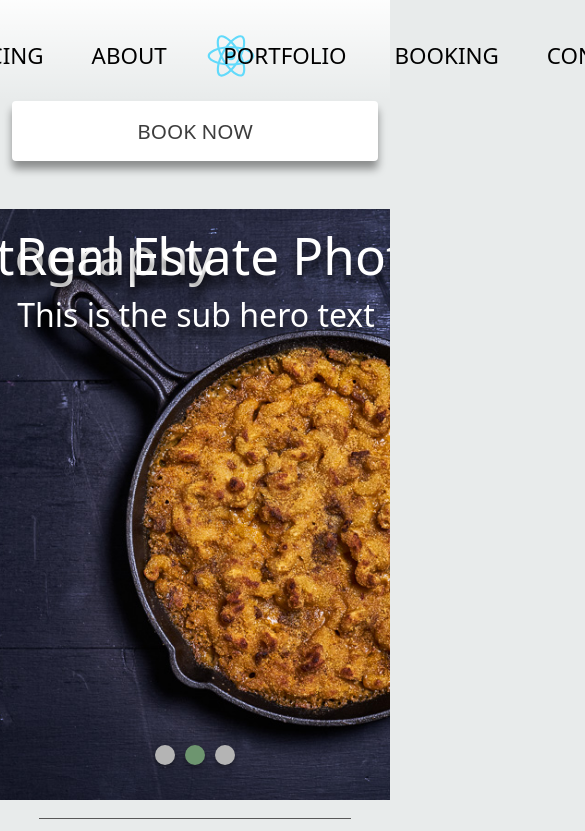
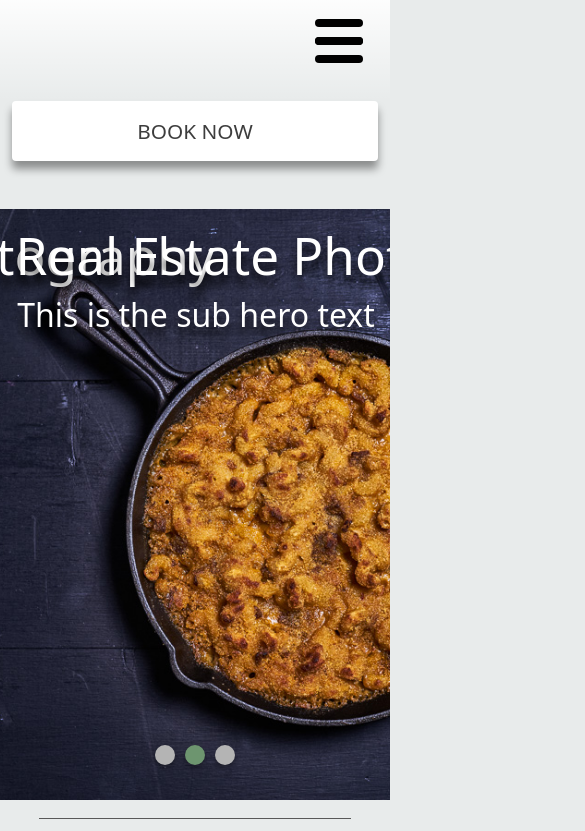
Before and after one commit to FleuryCode/OneWallMedia, a React (Create React App) app: page / in a window 390 px wide. Shown: the top 831 px of the page, 585 px wide, since content can reach past the window. Built offline with nearby package versions, Linux system fonts and the light colour scheme; no server answers.

Commit message:
Added mobile navigation.

```diff
--- a/src/components/Navigation/Navigation.jsx
+++ b/src/components/Navigation/Navigation.jsx
@@ -1,13 +1,19 @@
-import React from "react";
+import React, { useState } from "react";
 import './Navigation.styles.scss';
 import { Link } from "react-router-dom";
 import logo from '../../logo.svg';
 
 const Navigation = () => {
+    const [isOpen, setIsOpen] = useState(false);
+    const toggleOpen = () => {
+        const menuClass = document.querySelector('.burgerMenu');
+        menuClass.classList.toggle('open');
+        setIsOpen(!isOpen);
+    }
     return (
         <nav className="mainNavigation pt-3 m-0">
             <div className="container-fluid m-0 p-0">
-                <div className="row d-flex justify-content-center m-0 p-0">
+                <div className="row d-none d-md-flex justify-content-center m-0 p-0 mainNav">
                     <div className="col-5 navList justify-content-end">
                         <Link className="nav-item ms-5" to={'/services'} >Services</Link>
                         <Link className="nav-item ms-5" to={'/pricing'} >Pricing</Link>
@@ -24,6 +30,24 @@ const Navigation = () => {
                         <Link className="nav-item me-5" to={'/contact'} >Contact</Link>
                     </div>
                 </div>
+                <div className="row m-0 p-0 mobileNav d-md-none">
+                    <div className="col-5 ms-auto">
+                        <div onClick={toggleOpen} className="burgerMenu ms-auto">
+                            <span></span>
+                            <span></span>
+                            <span></span>
+                            <span></span>
+                        </div>
+                    </div>
+                    <div className={`${isOpen ? 'menuOpen' : 'menuClosed'} col-12 mobileMenu`}>
+                        <Link className="mobileNav-item" to={'/services'} >Services</Link>
+                        <Link className="mobileNav-item" to={'/pricing'} >Pricing</Link>
+                        <Link className="mobileNav-item" to={'/about'} >About</Link>
+                        <Link className="mobileNav-item" to={'/services'} >Portfolio</Link>
+                        <Link className="mobileNav-item" to={'/booking'} >Booking</Link>
+                        <Link className="mobileNav-item" to={'/contact'} >Contact</Link>
+                    </div>
+                </div>
             </div>
 
 
--- a/src/components/Navigation/Navigation.styles.scss
+++ b/src/components/Navigation/Navigation.styles.scss
@@ -30,4 +30,108 @@
         width: 80px;
         height: 80px;
     }
+
+    .mobileNav {
+        display: flex;
+        .burgerMenu {
+            width: 60px;
+            height: 45px;
+            position: relative;
+            margin: 2% 2%;
+            -webkit-transform: rotate(0deg);
+            -moz-transform: rotate(0deg);
+            -o-transform: rotate(0deg);
+            transform: rotate(0deg);
+            transition: .5s ease-in-out;
+            cursor: pointer;
+
+            span {
+                display: block;
+                position: absolute;
+                height: 8px;
+                width: 80%;
+                background: black;
+                border-radius: 9px;
+                opacity: 1;
+                left: 0;
+                -webkit-transform: rotate(0deg);
+                -moz-transform: rotate(0deg);
+                -o-transform: rotate(0deg);
+                transform: rotate(0deg);
+                -webkit-transition: .25s ease-in-out;
+                -moz-transition: .25s ease-in-out;
+                -o-transition: .25s ease-in-out;
+                transition: .25s ease-in-out;
+
+                &:nth-child(1) {
+                    top: 0px;
+                  }
+
+                &:nth-child(2),
+                &:nth-child(3) {
+                    top: 18px;
+                  }
+
+                &:nth-child(4) {
+                    top: 36px;
+                }
+            }
+
+            &.open {
+                span {
+                    &:nth-child(1) {
+                        top: 18px;
+                        width: 0%;
+                        left: 50%;
+                      }
+                    &:nth-child(2) {
+                        -webkit-transform: rotate(45deg);
+                        -moz-transform: rotate(45deg);
+                        -o-transform: rotate(45deg);
+                        transform: rotate(45deg);
+                      }
+                    &:nth-child(3) {
+                        -webkit-transform: rotate(-45deg);
+                        -moz-transform: rotate(-45deg);
+                        -o-transform: rotate(-45deg);
+                        transform: rotate(-45deg);
+                      }
+                    &:nth-child(4) {
+                        top: 18px;
+                        width: 0%;
+                        left: 50%;
+                      }
+                }
+            }
+        }
+
+        .mobileMenu {
+            flex-direction: column;
+            width: 100vw;
+            align-items: flex-end;
+            background-color: rgba(255, 255, 255, 0.8);
+            padding: 2%;
+
+            &.menuClosed {
+                display: none;
+            }
+
+            &.menuOpen {
+                display: flex;
+            }
+
+            .mobileNav-item {
+                text-decoration: none;
+                color: black;
+                font-size: 140%;
+                padding: 0 2%;
+                margin: 0.5%;
+                border-radius: 12px;
+                transition: 0.4s;
+                &:hover {
+                    color: #6D956F;
+                }
+            }
+        }
+    }
 }
```
